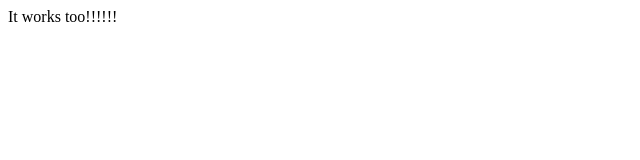
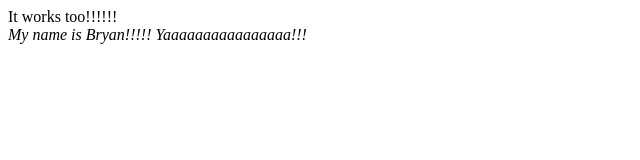
Before and after one commit to ckchen/TestPage, a plain HTML site: page test.html in a window 1280 px wide. Shown: the whole page, without its empty margins (0-640 px from the left). Drawn offline with Linux system fonts and the light colour scheme.

Commit message:
Who I am
My name is bryan, I want some other know this

```diff
--- a/test.html
+++ b/test.html
@@ -7,6 +7,8 @@
    <body>
       <p>
          It works too!!!!!!
+         <br/>
+         <em>My name is Bryan!!!!! Yaaaaaaaaaaaaaaaa!!!</em>
       </p>
    </body>
 </html>
```
